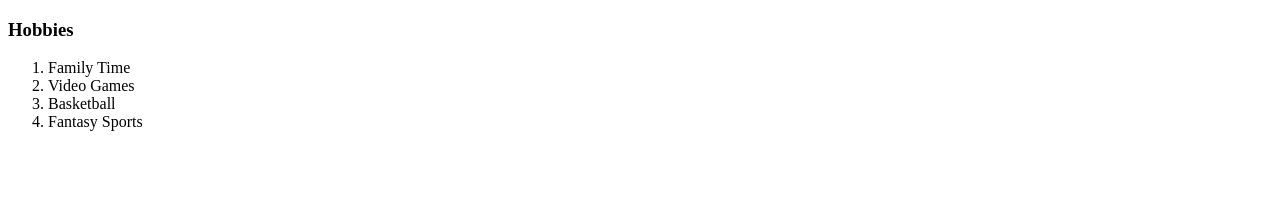
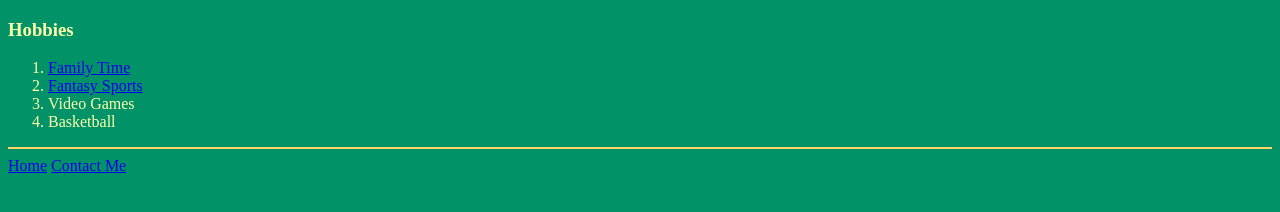
Before and after one commit to slumpjones/cv, a plain HTML site: page hobbies.html in a window 1280 px wide. Drawn offline with Linux system fonts and the light colour scheme.

Commit message:
Update hobbies.html
Full HTML roll out

```diff
--- a/hobbies.html
+++ b/hobbies.html
@@ -1,16 +1,21 @@
 <!DOCTYPE html>
 <html lang="en" dir="ltr">
+
 <head>
   <meta charset="utf-8">
   <title>Jeff's Hobbies</title>
 </head>
-  <body>
+
+<body bgcolor="#019267" text="#FDFFA9">
   <h3>Hobbies</h3>
   <ol>
-      <li>Family Time</li>
+    <li><a href="images/Beach Stroll w Lil Man.jpeg">Family Time</a></li>
+    <li><a href="https://profiles.sports.yahoo.com/user/FJ2UX5FDXSEWDMXNXA7IN2E2OI/">Fantasy Sports</a></li>
     <li>Video Games</li>
     <li>Basketball</li>
-      <li>Fantasy Sports</li>
   </ol>
 </body>
+<hr color="#FFD365">
+<a href="index.html">Home</a>
+<a href="contactme.html">Contact Me</a>
 </html>
```
Lines whose indentation alone changed are shown as unchanged.
